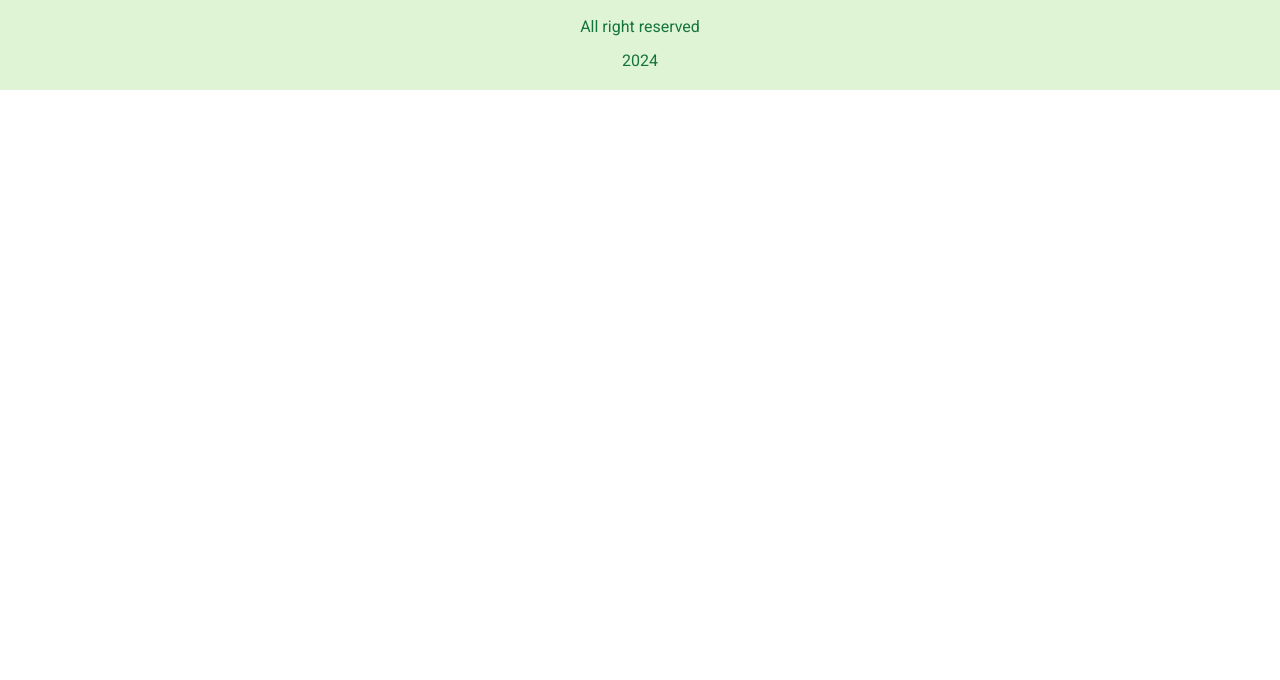
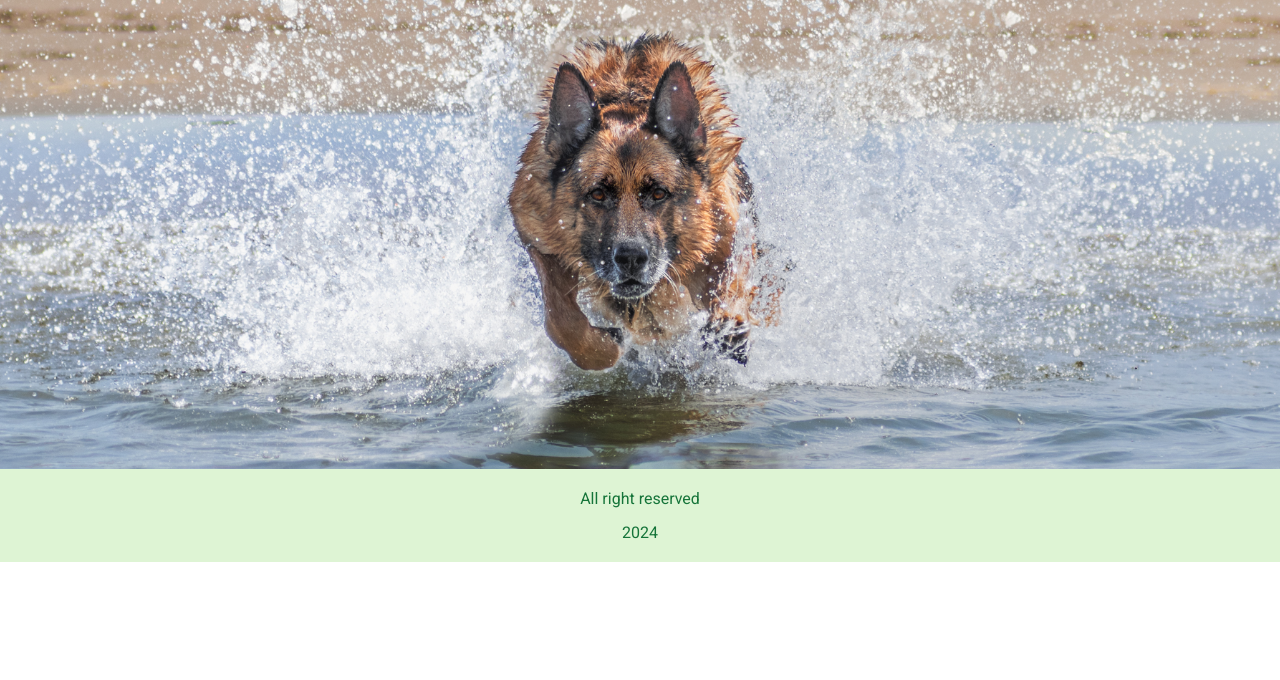
Before and after one commit to NataliItaly/focuz-tierfotografie, a plain HTML site: page index.html in a window 1280 px wide. Shown: the part 120-800 px from the top of the page. Drawn offline with Linux system fonts and the light colour scheme.

Commit message:
feat: add first-screen

```diff
--- a/components/first-screen/first-screen.css
+++ b/components/first-screen/first-screen.css
@@ -1,4 +1,6 @@
 .first-screen {
+  height: 100%;
+  min-height: 500px;
   background: center / cover no-repeat url("../../images/home_bg.jpg"),
     var(--background);
 
--- a/style.css
+++ b/style.css
@@ -23,11 +23,13 @@
 
 html {
   scroll-behavior: smooth;
+  min-height: 100vh;
 }
 
 body {
   font-family: "Roboto", sans-serif;
   font-size: 16px;
+  height: 100%;
 }
 
 .body_grid {
```
